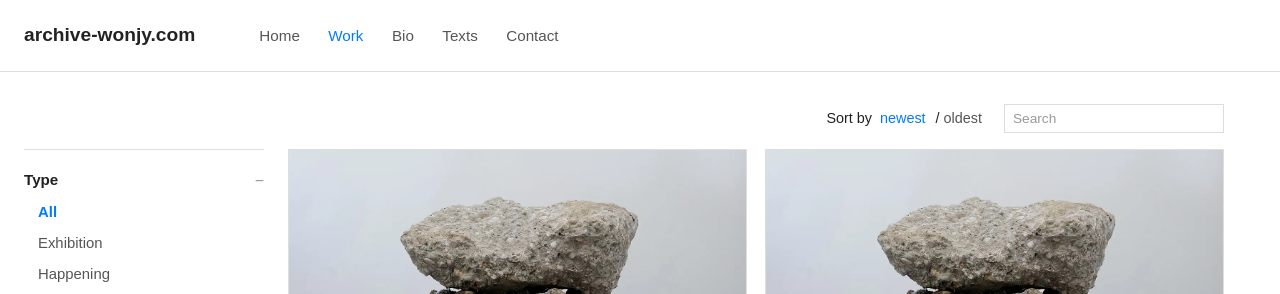
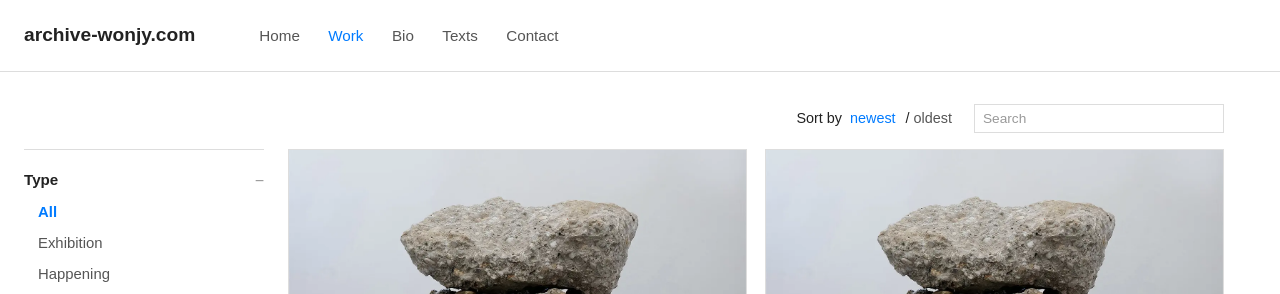
Before and after one commit to Won-Jy/archive-wonjy, a Jekyll site: the page built from work.html, in a window 1280 px wide. Shown: the top 294 px of the page. Built offline with Jekyll 4.4.1, drawn with Linux system fonts in a browser that asks for light colours.

Commit message:
Update work.html

```diff
--- a/work.html
+++ b/work.html
@@ -40,7 +40,7 @@ layout: none
     font-size: 0.95em;
     text-align: left;
     outline: none;
-    width: 220px; /* ← 원하는 넓이로 조정 */
+    width: 250px; /* ← 원하는 넓이로 조정 */
   }
     .search input::placeholder{color:#999}
     .search input::-webkit-search-cancel-button{
```
